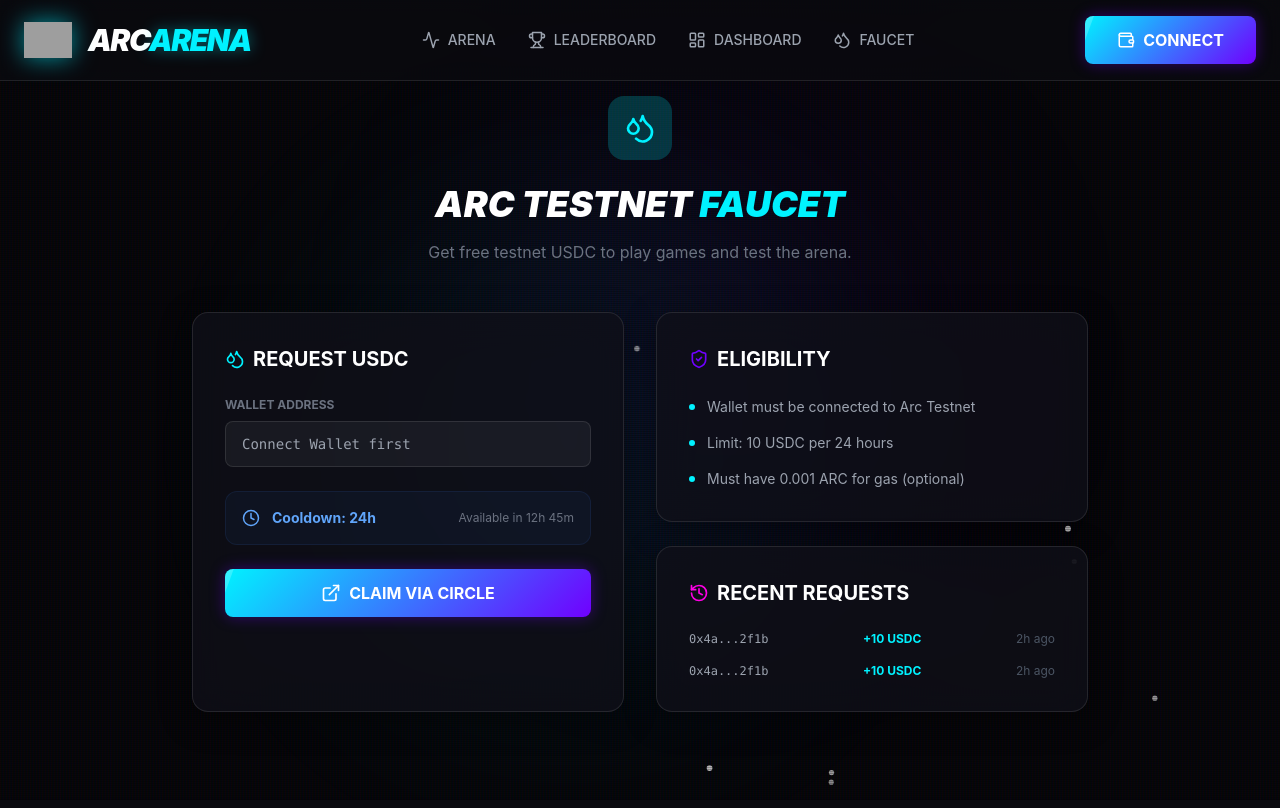
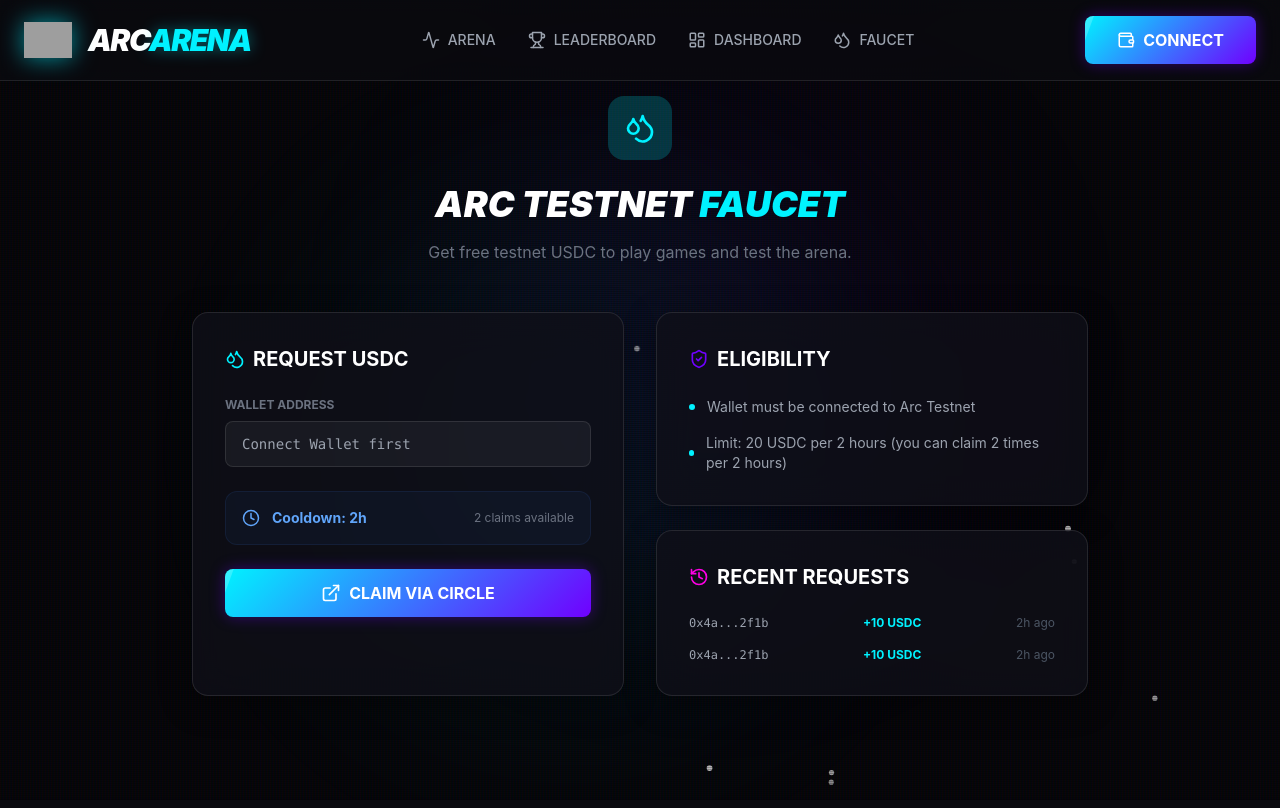
Before and after one commit to RxJax/Arc-Arena, a React (Vite) app: page /faucet in a window 1280 px wide. Built offline with nearby package versions, Linux system fonts and the light colour scheme; grey boxes are pictures that could not be loaded.

Commit message:
Update Faucet limit and eligibility requirements

```diff
--- a/src/pages/Faucet.jsx
+++ b/src/pages/Faucet.jsx
@@ -40,9 +40,9 @@
             <div className="flex items-center justify-between p-4 rounded-xl bg-blue-500/5 border border-blue-500/10">
               <div className="flex items-center gap-3">
                 <Clock size={18} className="text-blue-400" />
-                <span className="text-sm font-bold text-blue-400">Cooldown: 24h</span>
+                <span className="text-sm font-bold text-blue-400">Cooldown: 2h</span>
               </div>
-              <span className="text-xs text-gray-500">Available in 12h 45m</span>
+              <span className="text-xs text-gray-500">2 claims available</span>
             </div>
 
             <button
@@ -85,11 +85,7 @@
               </li>
               <li className="flex items-center gap-3 text-sm text-gray-400">
                 <div className="w-1.5 h-1.5 rounded-full bg-cyber-blue" />
-                Limit: 10 USDC per 24 hours
-              </li>
-              <li className="flex items-center gap-3 text-sm text-gray-400">
-                <div className="w-1.5 h-1.5 rounded-full bg-cyber-blue" />
-                Must have 0.001 ARC for gas (optional)
+                Limit: 20 USDC per 2 hours (you can claim 2 times per 2 hours)
               </li>
             </ul>
           </div>
```
